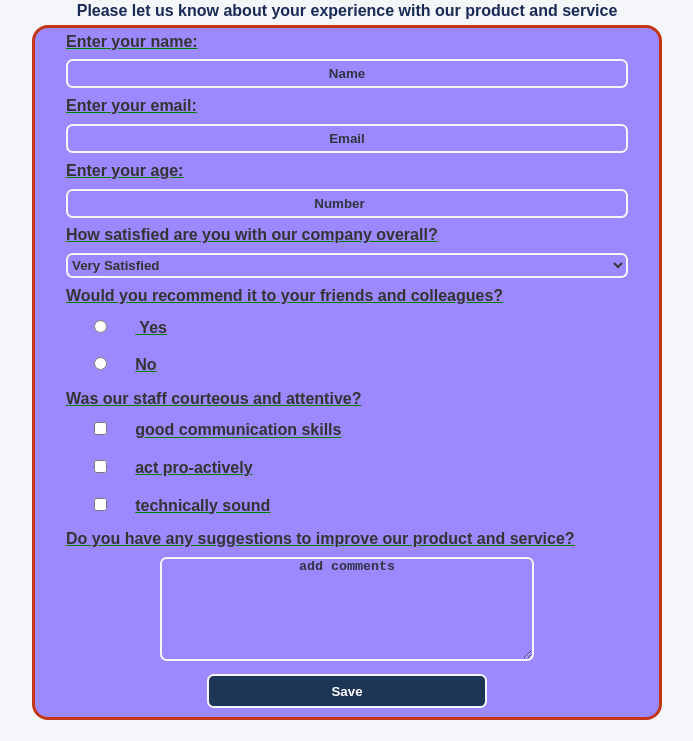
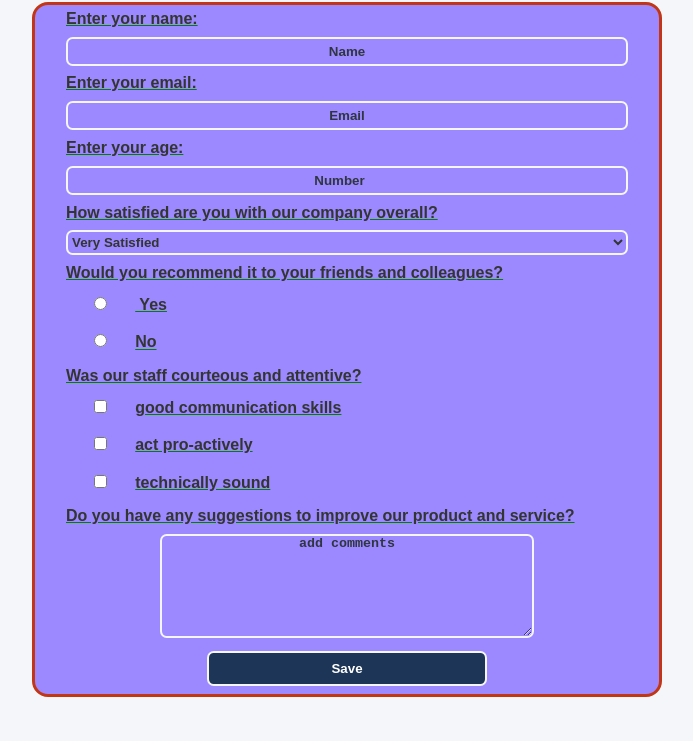
Before and after one commit to hanin77/ahmed-mohammed, a plain HTML site: page index.html in a window 1280 px wide. Shown: the part 59-800 px from the top of the page, without its empty margins (293-986 px from the left). Drawn offline with Linux system fonts and the light colour scheme.

Commit message:
my latest changes

```diff
--- a/index.html
+++ b/index.html
@@ -9,7 +9,6 @@
   <body>
     <h1 id="title">Product Customer Feedback</h1>
     <main>
-      <p id="description"><b>Please let us know about your experience with our product and service</b></p>
       <form id="survey-form">
         <label for="name" id="name-label">Enter your name:</label>
         <input type="text" id="name" placeholder="Name" required>
```
